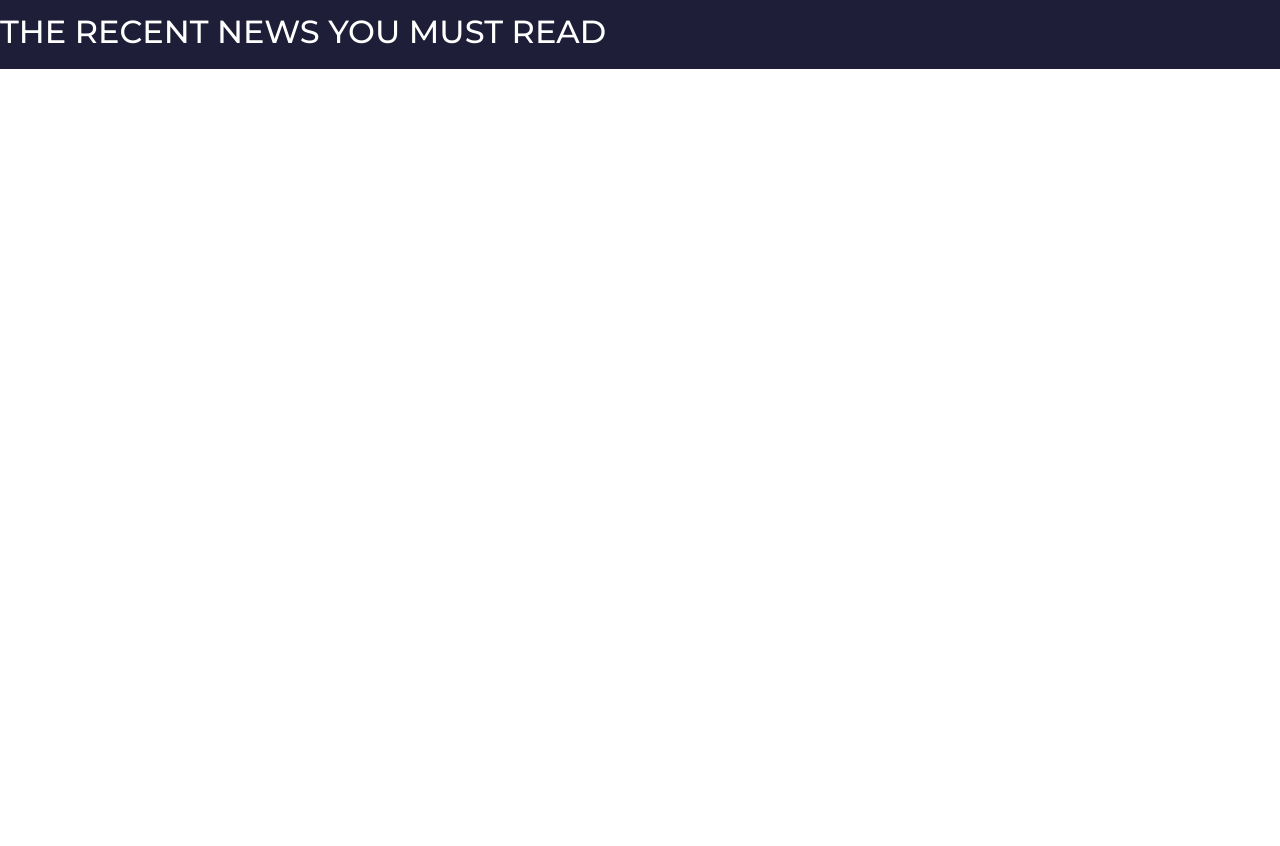
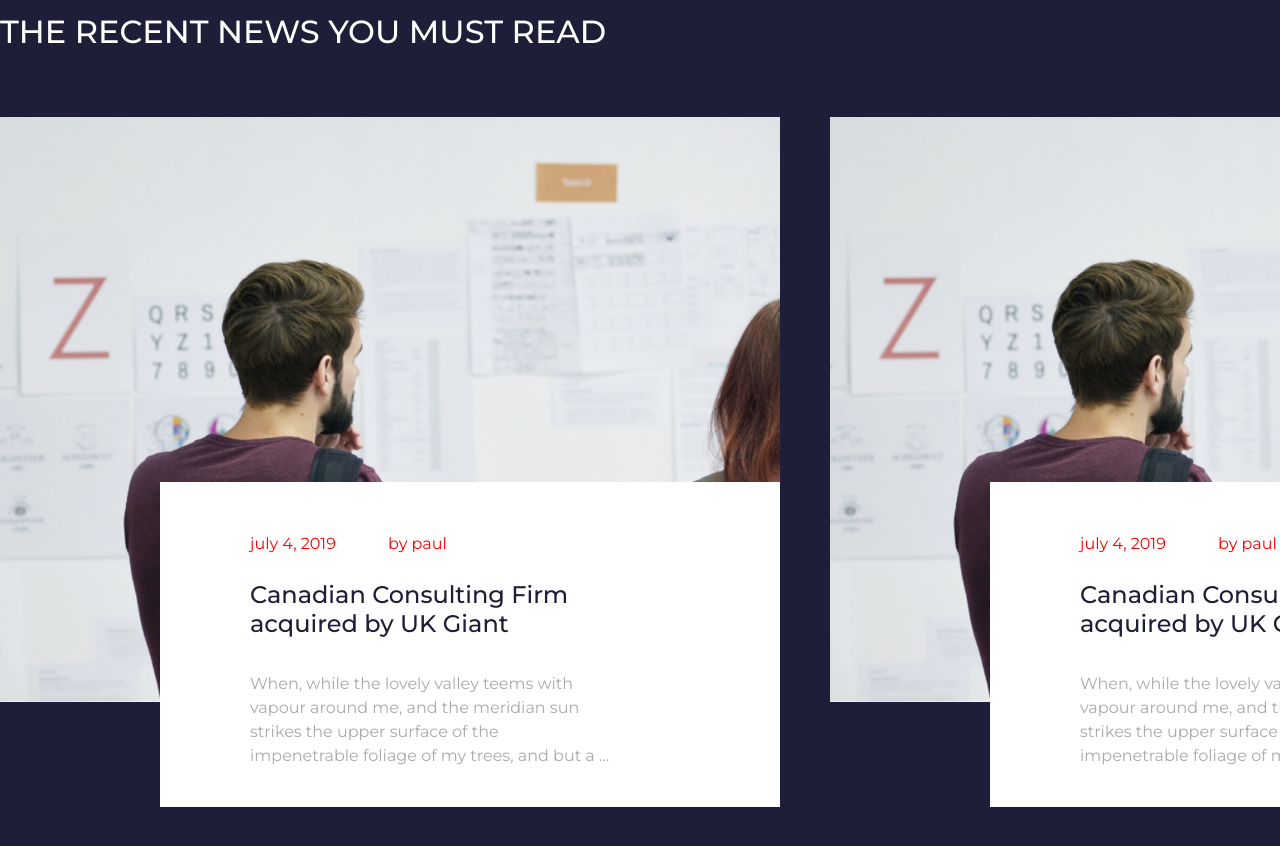
Before and after one commit to GiordanoRinaldi/proj-html-vuejs, a Vue app: page / in a window 1280 px wide. Shown: the part 4625-5471 px from the top of the page. Before the commit the page ends 4694 px from the top, so only its background shows below. Built offline with nearby package versions, Linux system fonts and the light colour scheme; a web font is replaced by a local one.

Commit message:
aggiunta 5a sezione (da cambiare img)

```diff
--- a/src/components/Main.vue
+++ b/src/components/Main.vue
@@ -147,6 +147,27 @@
         <div class="d-flex justify-content-between align-items-center">
           <h2>THE RECENT NEWS YOU MUST READ</h2> <button class="Primarybutton">VIEW ALL</button>
         </div>
+        <div class="d-flex justify-content-between mt-5">
+          <div>
+            <div class="img">
+              <div class="text">
+                <span class="date">july 4, 2019 </span> <span class="date ms-5">by paul</span>
+                <h4 class="title">Canadian Consulting Firm acquired by UK Giant</h4>
+                <span class="subtitle">When, while the lovely valley teems with vapour around me, and the meridian sun strikes the upper surface of the impenetrable foliage of my trees, and but a ...</span>
+              </div>
+            </div>
+          </div>
+          <div>
+            <div class="img">
+              <div class="text">
+                <span class="date">july 4, 2019 </span> <span class="date ms-5">by paul</span>
+                <h4 class="title">Canadian Consulting Firm acquired by UK Giant</h4>
+                <span class="subtitle">When, while the lovely valley teems with vapour around me, and the meridian sun strikes the upper surface of the impenetrable foliage of my trees, and but a ...</span>
+              </div>
+            </div>
+          </div>
+        </div>
+
       </div>
     </section>
   </main>
@@ -330,10 +351,40 @@ export default {
 
 .fifth-section {
   background-color: $principalBackground;
+  padding-bottom: 340px;
   .container-fifth-section{
     width: 1610px;
     margin: auto;
   }
+  .img{
+    position: relative;
+    width: 780px;
+    height: 585px;
+    background-image: url("../assets/img/startup-business-people-and-strategy-board-PAJ3P9K-1390x1042.jpg");
+    background-size: contain;
+    .text{
+      position: absolute;
+      bottom: -105px;
+      right: 0;
+      width: 620px;
+      height: 325px;
+      background-color: white;
+      padding: 50px 170px 0 90px;
+
+      .date {
+        color: red;
+      }
+      .title{
+        color: $principalBackground;
+        padding: 25px 0 25px 0;
+      }
+      .subtitle {
+        color: $aColor;
+      }
+    }
+  }
+
+
 }
 
 
```
Also changed, not shown: src/assets/img/startup-business-people-and-strategy-board-PAJ3P9K-1390x1042.jpg (added).
